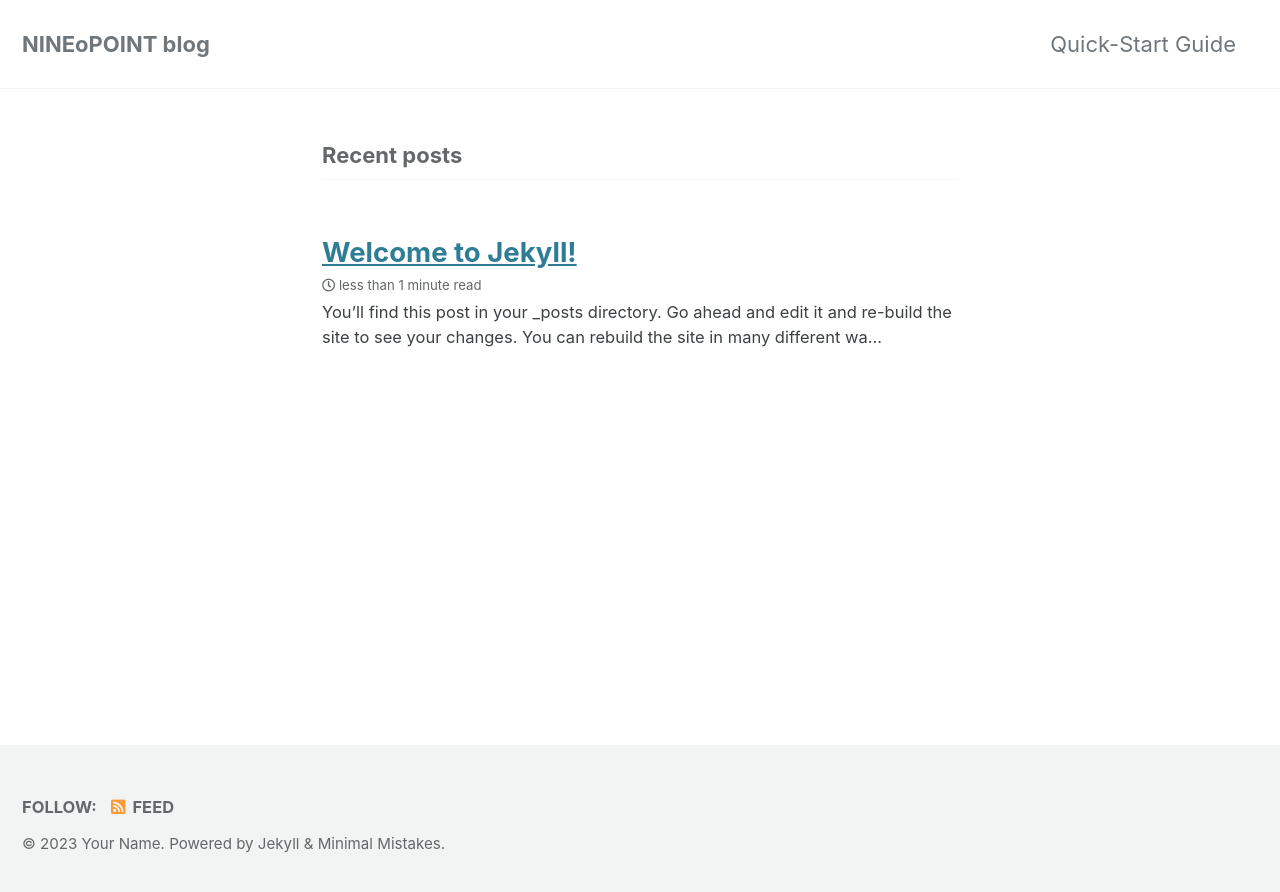
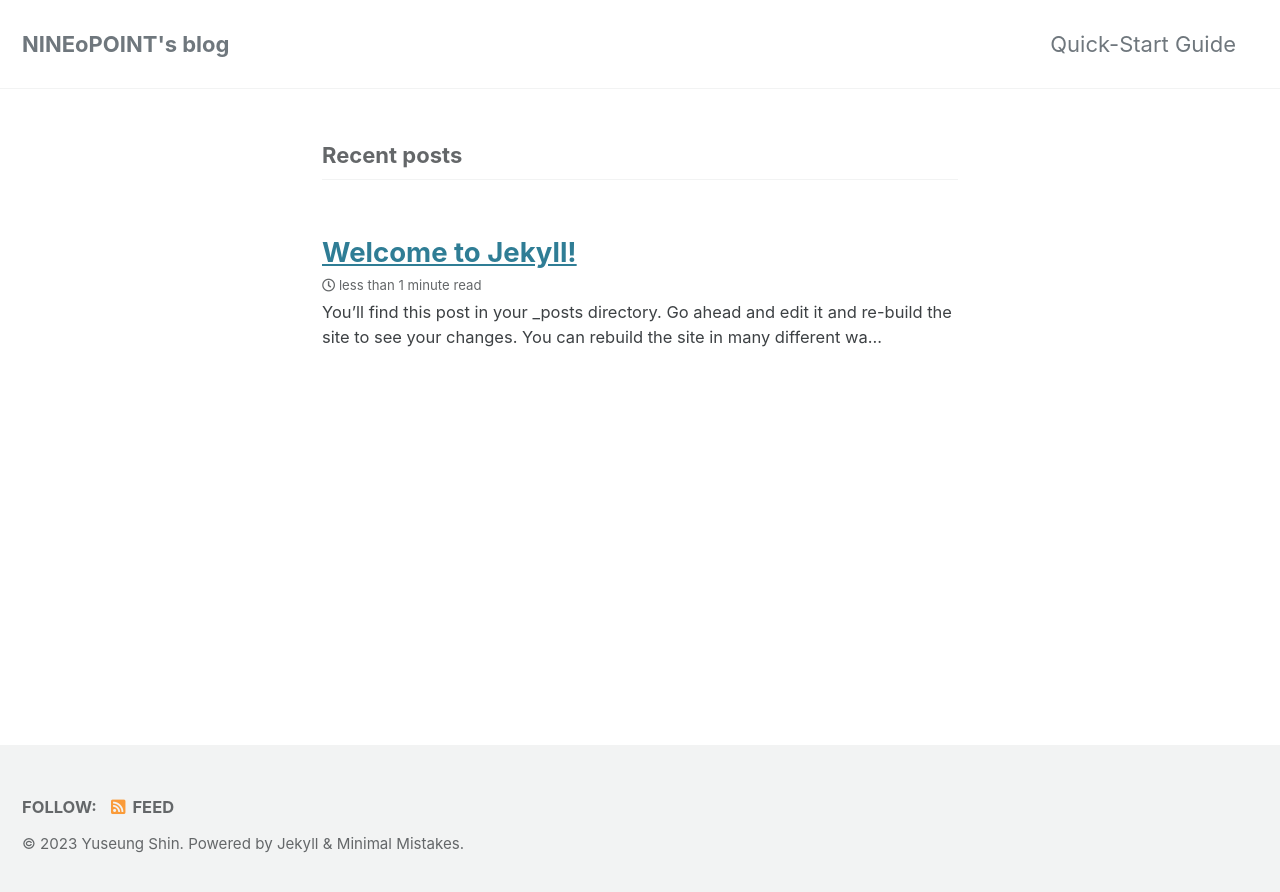
Before and after one commit to NINEoEIGHT/NINEoEIGHT.github.io, a Jekyll site: the page built from index.markdown, in a window 1280 px wide. Shown: the top 892 px of the page. Built offline with Jekyll 4.4.1, drawn with Linux system fonts in a browser that asks for light colours; cached includes are drawn as plain includes; the list of posts is cut into pages by our own code.

Commit message:
Update _config.yml

```diff
--- a/_config.yml
+++ b/_config.yml
@@ -16,11 +16,11 @@ minimal_mistakes_skin    : "default" # "air", "aqua", "contrast", "dark", "dirt"
 
 # Site Settings
 locale                   : "en-US"
-title                    : "NINEoPOINT blog"
+title                    : "NINEoPOINT's blog"
 title_separator          : "-"
 subtitle                 : # site tagline that appears below site title in masthead
-name                     : "Your Name"
-description              : "An amazing website."
+name                     : "Yuseung Shin"
+description              : "작은 한걸음."
 url                      : # the base hostname & protocol for your site e.g. "https://mmistakes.github.io"
 baseurl                  : # the subpath of your site, e.g. "/blog"
 repository               : # GitHub username/repo-name e.g. "mmistakes/minimal-mistakes"
```
